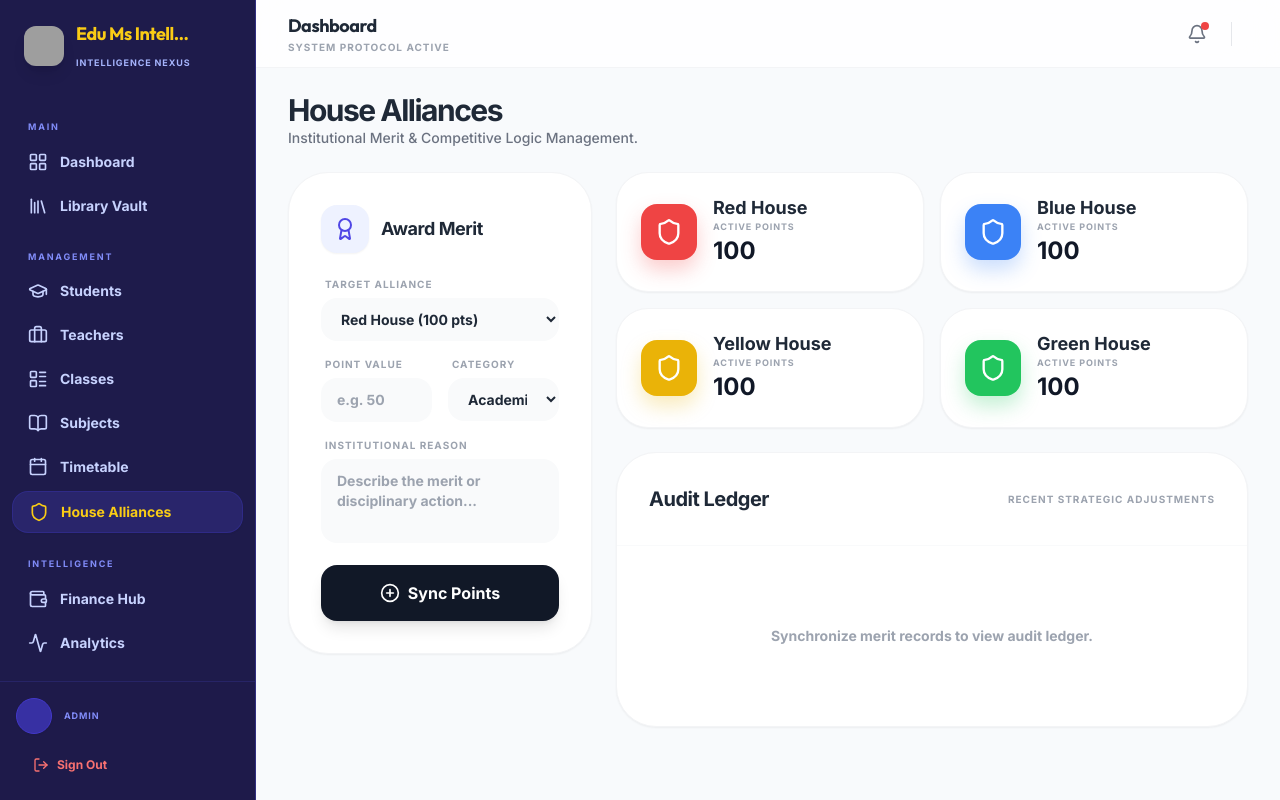
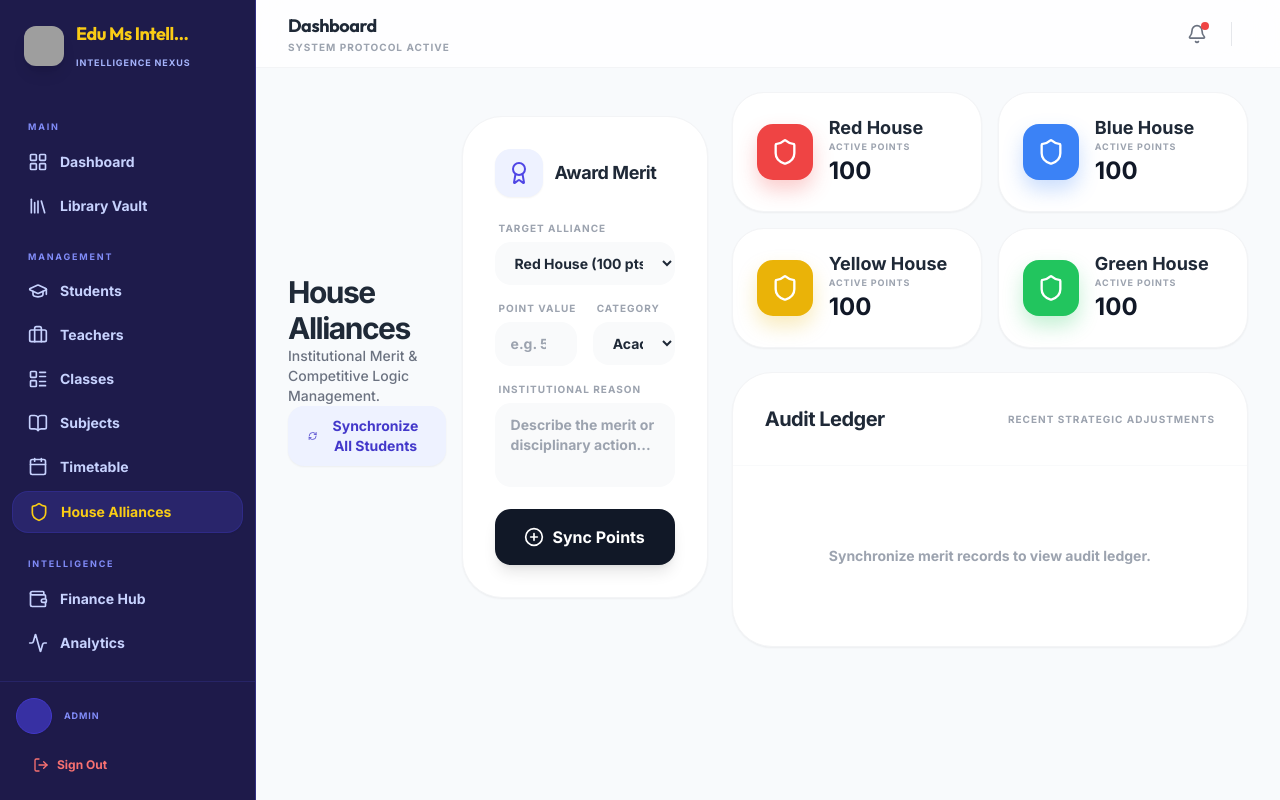
Before and after one commit to KARTEY-JUNIOR-KWASI/Management-System, a Django app: page /admin-dashboard/settings/houses/ in a window 1280 px wide. Run offline with Django 5.2, Linux system fonts and the light colour scheme; a user stored in the database is signed in; data comes from the database, SQL or seed files in the repository; data that the repository does not hold is empty; some libraries are stand-ins or nearby versions; grey boxes are pictures that could not be loaded.

Commit message:
feat(house-sync): Automate house assignment and add admin synchronization tool. Remove redundant House Alliance card from student portal.

```diff
--- a/admin_dashboard/views.py
+++ b/admin_dashboard/views.py
@@ -674,6 +674,11 @@
     logs = HousePointLog.objects.select_related('house', 'awarded_by').all()[:20]
 
     if request.method == 'POST':
+        if 'sync_protocol' in request.POST:
+            count = StudentService.sync_all_unassigned_students()
+            messages.success(request, f'Institutional Protocol Active: {count} student(s) successfully aligned with their Houses.')
+            return redirect('manage_houses')
+
         house_id = request.POST.get('house_id')
         pts = int(request.POST.get('points', 0))
         category = request.POST.get('category', 'other')
--- a/students/views.py
+++ b/students/views.py
@@ -94,7 +94,6 @@
         {'url': reverse('view_assignments'), 'icon': 'clipboard-list', 'label': 'Assignments', 'desc': 'Active objectives', 'icon_bg': 'rgba(245, 158, 11, 0.1)', 'icon_color': '#f59e0b'},
         {'url': reverse('student_timetable'), 'icon': 'calendar', 'label': 'Timetable', 'desc': 'Schedule overview', 'icon_bg': 'rgba(14, 165, 233, 0.1)', 'icon_color': '#0ea5e9'},
         {'url': reverse('student_library'), 'icon': 'library', 'label': 'Library Vault', 'desc': 'Digital resources', 'icon_bg': 'rgba(59, 130, 246, 0.1)', 'icon_color': '#3b82f6'},
-        {'url': reverse('house_alliance_hub'), 'icon': 'shield', 'label': 'House Alliance', 'desc': 'Points & Companions', 'icon_bg': 'rgba(234, 179, 8, 0.1)', 'icon_color': '#eab308'},
         {'url': reverse('finance:student_finance_hub'), 'icon': 'wallet', 'label': 'Treasury', 'desc': 'Financial records', 'icon_bg': 'rgba(168, 85, 247, 0.1)', 'icon_color': '#a855f7'},
         {'url': reverse('download_report_card_pdf'), 'icon': 'file-text', 'label': 'Report Card', 'desc': 'Download transcript', 'icon_bg': 'rgba(239, 68, 68, 0.1)', 'icon_color': '#ef4444'},
     ]
--- a/templates/admin_dashboard/manage_houses.html
+++ b/templates/admin_dashboard/manage_houses.html
@@ -9,6 +9,14 @@
         <div>
             <h1 class="text-3xl font-black text-gray-800 tracking-tighter text-balance">House Alliances</h1>
             <p class="text-gray-500 font-medium text-sm">Institutional Merit & Competitive Logic Management.</p>
+        <div class="flex flex-col sm:flex-row items-center gap-3">
+            <form method="POST">
+                {% csrf_token %}
+                <button type="submit" name="sync_protocol" class="flex items-center gap-2 bg-indigo-50 hover:bg-indigo-100 text-indigo-700 font-bold px-5 py-2.5 rounded-2xl transition-all shadow-sm active:scale-95 text-sm">
+                    <i data-lucide="refresh-cw" class="w-4 h-4"></i>
+                    Synchronize All Students
+                </button>
+            </form>
         </div>
     </div>
 
```
Also changed, not shown: students/services.py (+14 -2 lines).
